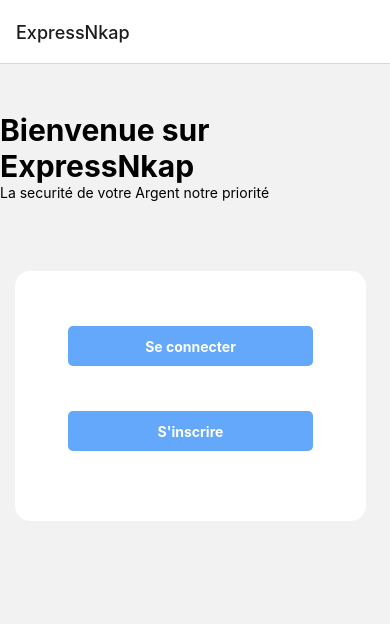
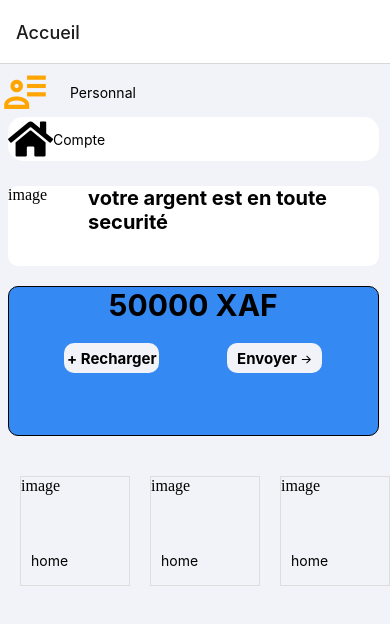
Before and after one commit to TankoLeila/ExpressNkap, a React Native app in the folder Nkap/: screen / in a window 390 px wide. Shown: the top 624 px of the page. Built offline with nearby package versions, Linux system fonts and the light colour scheme.

Commit message:
modification

```diff
--- a/Nkap/Navigation/Root.js
+++ b/Nkap/Navigation/Root.js
@@ -2,14 +2,16 @@ import { createStackNavigator } from "@react-navigation/stack";
 import Splash from '../Screen/Splash';
 import Inscription from '../Screen/Inscription';
 import Connection from "../Screen/connexion";
+import Accueil from "../Screen/Accueil";
 
 const stack = createStackNavigator()
 export default function Root(){
     return(
-            <stack.Navigator initialRouteName="Splash">
+            <stack.Navigator initialRouteName="Accueil">
                     <stack.Screen component={Splash} name = " ExpressNkap"/>
                     <stack.Screen component={Inscription} name= "Register"/>
                     <stack.Screen component={Connection} name="Connection"/>
+                    <stack.Screen component={Accueil} name ="Accueil"/>
             </stack.Navigator>
     );
 }
--- a/Nkap/Screen/Accueil.js
+++ b/Nkap/Screen/Accueil.js
@@ -0,0 +1,174 @@
+import React from "react";
+import {Text,TouchableOpacity,View,StyleSheet} from 'react-native';
+import { MaterialCommunityIcons } from '@expo/vector-icons';
+import { FontAwesome5 } from '@expo/vector-icons';
+import { AntDesign } from '@expo/vector-icons';
+import { ScrollView } from "react-native-gesture-handler";
+import { Image } from "react-native-web";
+
+export default function Accueil(){
+    return(
+        <View style = {styles.container}>
+            <View style ={styles.header}>
+                    <TouchableOpacity>
+                    <MaterialCommunityIcons name="account-details-outline" size={50} color="orange" />
+                    </TouchableOpacity>
+                    <Text style={styles.headtext}>Personnal</Text>
+            </View>
+            <View style={styles.home}>
+                    <FontAwesome5 name="home" size={40} color="black" />
+                    <Text style={styles.hometext}>Compte</Text>
+            </View>
+            <View style = {styles.card}>
+            <View style = {{height:80,width:80,
+                            borderColor:'#dddddd'}}>
+                                <View style = {{flex:2}}>
+                                 image
+                                </View>
+                            </View>
+                    <Text style= {styles.cardtext}>votre argent est en toute securité</Text>
+            </View>
+            <View style = {styles.card1}>
+                    <Text style = {styles.solde}>50000 XAF</Text>
+                    <View style = {styles.operation}>
+                    <TouchableOpacity style = {styles.recharge}>
+                        <Text style = {styles.card1text}>+ Recharger</Text>
+                    </TouchableOpacity>
+                    <TouchableOpacity style = {styles.envoyer}>
+                        <Text style = {styles.card1text}>Envoyer <AntDesign name="arrowright" size={12} color="black" /></Text>
+                    </TouchableOpacity>
+                    </View>
+            </View>
+            <View style = {styles.scroll}>
+                        <ScrollView horizontal={true}
+                        showsHorizontalScrollIndicator={false}>
+                                <View style = {{height:110,width:110,marginLeft:20,
+                            borderWidth:0.5,borderColor:'#dddddd'}}>
+                                <View style = {{flex:2}}>
+                                   image
+                                </View>
+                                <View style = {{flex:1,paddingLeft:10,
+                                paddingTop:10}}>
+                                    <Text>home</Text>
+                                </View>
+                            </View>
+
+                            <View style = {{height:110,width:110,marginLeft:20,
+                            borderWidth:0.5,borderColor:'#dddddd'}}>
+                                <View style = {{flex:2}}>
+                                image
+                                </View>
+                                <View style = {{flex:1,paddingLeft:10,
+                                paddingTop:10}}>
+                                    <Text>home</Text>
+                                </View>
+                            </View>
+
+                            <View style = {{height:110,width:110,marginLeft:20,
+                            borderWidth:0.5,borderColor:'#dddddd'}}>
+                                <View style = {{flex:2}}>
+                                image
+                                </View>
+                                <View style = {{flex:1,paddingLeft:10,
+                                paddingTop:10}}>
+                                    <Text>home</Text>
+                                </View>
+                            </View>
+                        </ScrollView>
+                </View>
+
+        </View>
+
+    );
+}
+
+const styles = StyleSheet.create({
+    container: {
+      flex: 1,
+      backgroundColor: '#f2f2f9',
+      alignItems: 'left',
+      justifyContent: 'top',
+      paddingTop:48,
+    },
+    flex2:{
+
+    },
+
+    header:{
+        flexDirection:"row",
+        alignItems:"center",
+        bottom:45
+    },
+    headtext:{
+            left:20
+    },
+    home:{
+
+        backgroundColor:"white",
+        borderRadius:15,
+        flexDirection:"row",
+        alignItems:"center",
+        bottom:45,
+        width:"95%",
+        left:8
+    },
+    card:{
+        flexDirection:"row",
+        bottom:20,
+        backgroundColor:"white",
+        width:"95%",
+        left:8,
+        borderRadius:10
+    },
+    cardtext:{
+            fontWeight:"bold",
+            fontSize:20
+    },
+    card1:{
+        width:"95%",
+        height:150,
+        borderWidth:1,
+        left:8,
+        borderRadius:10,
+        backgroundColor:"#3589f2",
+        alignItems:"center"
+
+    },
+    card1text:{
+            fontWeight:"bold",
+            fontSize:15,
+            color:""
+    },
+    scroll:{
+        bottom:-40
+    },
+    solde:{
+        alignSelf:"center",
+        fontSize:30,
+        fontWeight:"bold"
+
+    },
+    operation:{
+        flexDirection:"row",
+        justifyContent:"space-between",
+        alignSelf:"center",
+        bottom:-20,
+        width:"70%"
+    },
+    recharge:{
+        backgroundColor:"#f2f2f9",
+        borderRadius:10,
+        height:30,
+        width:95,
+        alignItems:"center",
+        justifyContent:"space-around"
+    },
+    envoyer:{
+        backgroundColor:"#f2f2f9",
+        borderRadius:10,
+        height:30,
+        width:95,
+        alignItems:"center",
+        justifyContent:"space-around"
+    }
+});
--- a/Nkap/Screen/connexion.js
+++ b/Nkap/Screen/connexion.js
@@ -1,8 +1,20 @@
 import React from "react";
-import {Text} from 'react-native';
+import {Text,TouchableOpacity,View,StyleSheet} from 'react-native';
 
 export default function Connection(){
     return(
-        <Text>Bonjour</Text>
+       <View>
+
+       </View>
     );
 }
+
+const styles = StyleSheet.create({
+    container: {
+      flex: 1,
+      backgroundColor: '#f10f2f5',
+      alignItems: 'left',
+      justifyContent: 'top',
+      paddingTop:48
+    }
+});
```
Also changed, not shown: Nkap/IMG_1911.jpg (added), 1 other file (tests, documents, lock files or other folders).
